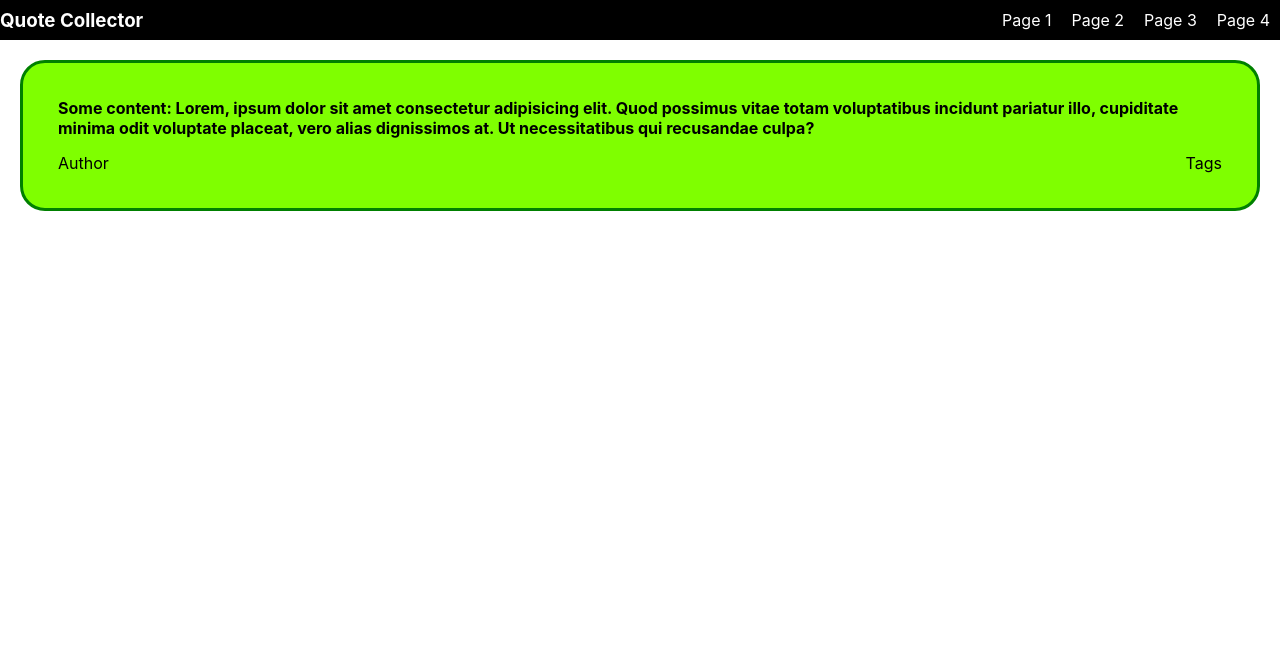
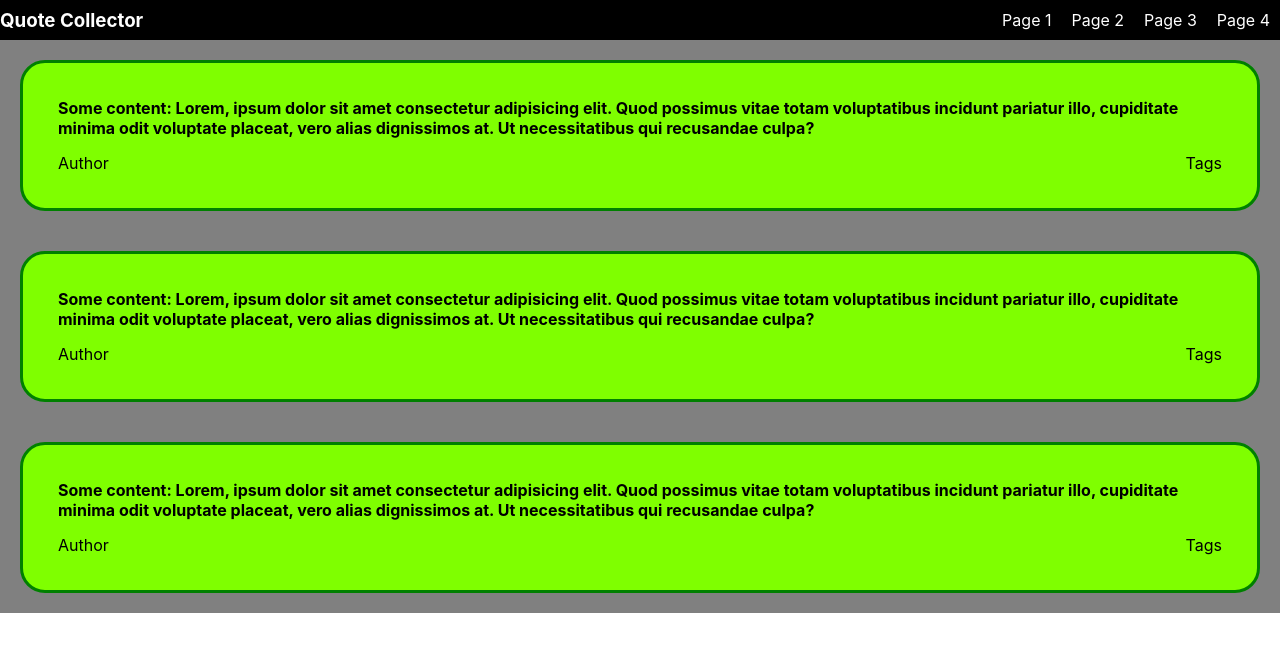
Before and after one commit to johndwatt/Quote-Collector-FrontEnd, a React (Create React App) app: page / in a window 1280 px wide. Shown: the top 652 px of the page. Built offline with nearby package versions, Linux system fonts and the light colour scheme.

Commit message:
adds quote container skeleton

```diff
--- a/src/App.js
+++ b/src/App.js
@@ -1,12 +1,13 @@
-import Quote from "./components/Quote/Quote";
 import Navbar from "./components/Navbar/Navbar";
+import QuoteContainer from './components/QuoteContainer/QuoteContainer';
+
 import './App.css';
 
 function App() {
   return (
     <div className="App">
       <Navbar />
-      <Quote />
+      <QuoteContainer />
     </div>
   );
 }
--- /dev/null
+++ b/src/components/QuoteContainer/QuoteContainer.css
@@ -0,0 +1,4 @@
+.quote-page-container {
+    display: grid;
+    background-color: gray;
+}
--- /dev/null
+++ b/src/components/QuoteContainer/QuoteContainer.jsx
@@ -0,0 +1,24 @@
+import React, { useState, useEffect } from 'react';
+// import axios from 'axios';
+import Quote from '../Quote/Quote';
+
+import "./QuoteContainer.css"
+
+const url = 'http://localhost:4000/quotes'
+
+function QuoteContainer(props) {
+    const [quotes, setQuotes] = useState([]);
+
+
+
+    return (
+        <div className='quote-page-container'>
+            <Quote />
+            <Quote />
+            <Quote />
+        </div>
+
+    );
+}
+
+export default QuoteContainer;
```
